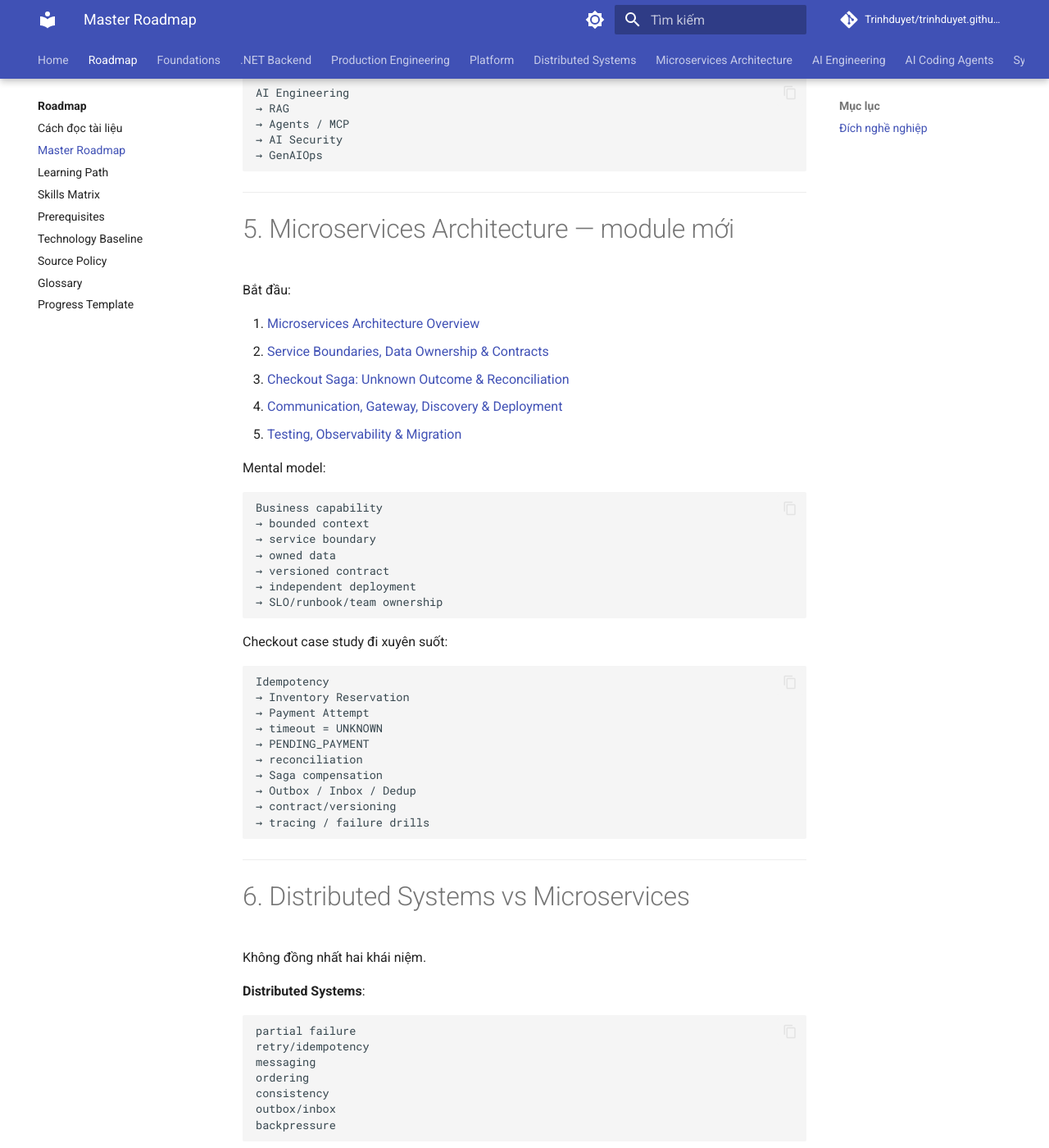
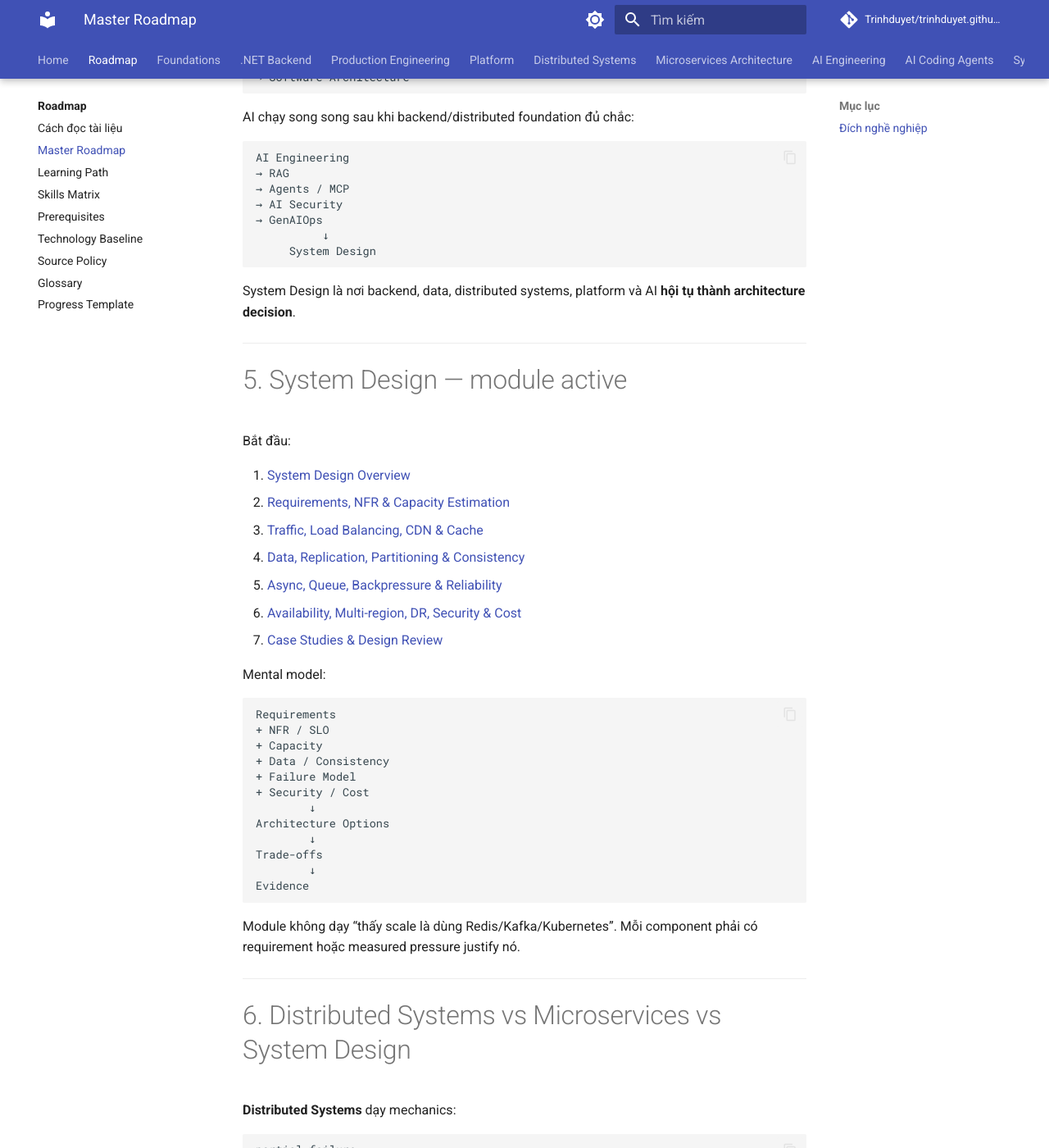
Before and after one commit to Trinhduyet/trinhduyet.github.io, an MkDocs documentation site: the page built from docs/00-roadmap/master-roadmap.md, in a window 1280 px wide and 1400 px high, scrolled down 4312 px. Shown: the whole window at 82% size. Built offline with MkDocs 1.6.1 and Material for MkDocs 9.7.7, drawn with Linux system fonts in a browser that asks for light colours; comment, search, counter and statistics services are not loaded; some of the changed text lies outside the part shown.

Commit message:
docs: activate System Design in master roadmap

````diff
--- a/docs/00-roadmap/master-roadmap.md
+++ b/docs/00-roadmap/master-roadmap.md
@@ -17,6 +17,8 @@ Failure / Security / Performance
   ↓
 Operations + Evidence
   ↓
+System Design
+  ↓
 Architecture decision
 ```
 
@@ -33,7 +35,7 @@ Architecture decision
 # 2. Priority
 
 | Priority | Nghĩa |
-| --- | --- |
+|---|---|
 | **P0 — Core** | phải implement, debug, operate và design/review được |
 | **P1 — Important** | phải dùng hoặc review tự tin |
 | **P2 — Selective** | học đủ để ra quyết định; deep dive khi project cần |
@@ -44,14 +46,14 @@ Architecture decision
 # 3. Module map
 
 | Module | Trọng tâm | Priority | Status |
-| --- | --- | --- | --- |
+|---|---|---|---|
 | 00 Roadmap | dependency, baseline, source policy | P0 | v1 |
 | 01 Computer Science | complexity, OS, memory, concurrency | P0/P2 | Content v1 |
 | 02 Linux/Git/Networking | process, DNS/TCP/TLS/HTTP, troubleshooting | P0 | Content v1 |
 | 03 .NET | C#, async, GC, ThreadPool, hosting, diagnostics | P0 | Content v1 |
 | 04 Backend | request lifecycle, auth, pagination, jobs/webhooks | P0 | Content v1 |
 | **05 SQL** | transactions, indexes, plans, EF→SQL | **P0** | **Code-first deep rewrite v1: 4 guides** |
-| **06 API Design** | HTTP contracts, security/OAuth, evolution/OpenAPI, traffic/resilience, REST/GraphQL/gRPC, gateway/realtime | **P0** | **Code-first deep rewrite v1: 6 guides + references; 25-topic coverage** |
+| **06 API Design** | contracts, OAuth/CORS, OpenAPI, caching/resilience, REST/GraphQL/gRPC | **P0** | **Code-first deep rewrite v1: 6 guides + references; 25-topic coverage** |
 | **07 ASP.NET Core** | pipeline, resilience, deployment/OTel | **P0** | **Code-first deep rewrite v1: 3 guides** |
 | 08 Testing/Review | test boundaries, integration/load, review | P0 | Structure v1; deep rewrite pending |
 | 09 Security/DevSecOps | identity, API/app security, supply chain | P0/P1 | Structure v1; deep rewrite pending |
@@ -63,19 +65,19 @@ Architecture decision
 | **15 Kubernetes** | reconciliation, workloads/network/storage/security | **P1** | **Code-first deep rewrite v1: 3 guides** |
 | 16 Observability | logs, metrics, traces, OTel, SLI/SLO | P0/P1 | Foundation integrated; dedicated module planned |
 | **17 Distributed Systems** | partial failure, messaging, consistency | **P0** | **Code-first v1: 4 guides + references** |
-| **18 Microservices Architecture** | boundaries, data ownership, contracts, Saga, deployment/migration | **P0/P1** | **Code-first v1: 4 guides + references** |
+| **18 Microservices Architecture** | boundaries, data ownership, Saga, deployment/migration | **P0/P1** | **Code-first v1: 4 guides + references** |
 | **19 AI Engineering** | provider abstraction, structured output, tools, eval | **P0** | **Code-first v1: 3 guides** |
-| 20 RAG | full ingestion/retrieval lifecycle, ACL, deletion/versioning | P0 | Foundation covered in 19; dedicated module planned |
+| 20 RAG | ingestion/retrieval lifecycle, ACL, deletion/versioning | P0 | Foundation covered in 19; dedicated module planned |
 | 21 Business AI Agents/MCP | tools, workflow, state, HITL, authorization | P0 | Planned — advanced-first |
 | **21A AI Coding Agents** | repo context, MCP, build/test/PR safety | **P0/P1** | **Code-first v1: 3 guides** |
 | 22 AI Security | injection, exfiltration, tool abuse, red teaming | P0/P1 | Planned |
 | 23 GenAIOps/MLOps | prompt/model/index lifecycle, eval gates, rollout | P0/P1/P2 | Planned |
-| 24 System Design | requirements, capacity, distributed + AI design | P0 | Planned |
+| **24 System Design** | requirements, capacity, traffic, data, reliability, multi-region, AI/system cases | **P0** | **Code-first v1: 6 guides + references + case studies** |
 | 25 Software Architecture | boundaries, styles, evolution, migration | P0 | Planned |
 | 26 Architecture Docs | C4, ADR, RFC, threat/failure/runbook | P1 | Planned |
 | 27 Data Engineering | ingestion, CDC, batch/stream, lineage | P2 | Planned / selective |
 
-`Code-first v1` nghĩa tài liệu đã có code/config, production reasoning và failure experiment. Learner evidence vẫn phải tự chạy.
+`Code-first v1` nghĩa tài liệu đã có code/config/calculation, production reasoning và failure experiment. Learner evidence vẫn phải tự chạy.
 
 ---
 
@@ -103,54 +105,50 @@ AI Engineering
 → Agents / MCP
 → AI Security
 → GenAIOps
+          ↓
+     System Design
 ```
+
+System Design là nơi backend, data, distributed systems, platform và AI **hội tụ thành architecture decision**.
 
 ---
 
-# 5. Microservices Architecture — module mới
+# 5. System Design — module active
 
 Bắt đầu:
 
-1. [Microservices Architecture Overview](../18-microservices-architecture/README.md)
-2. [Service Boundaries, Data Ownership & Contracts](../18-microservices-architecture/service-boundaries-data-ownership-and-contracts.md)
-3. [Checkout Saga: Unknown Outcome & Reconciliation](../18-microservices-architecture/checkout-saga-unknown-outcome-and-reconciliation.md)
-4. [Communication, Gateway, Discovery & Deployment](../18-microservices-architecture/communication-gateway-discovery-and-deployment.md)
-5. [Testing, Observability & Migration](../18-microservices-architecture/testing-observability-and-migration.md)
+1. [System Design Overview](../24-system-design/README.md)
+2. [Requirements, NFR & Capacity Estimation](../24-system-design/requirements-nfr-and-capacity-estimation.md)
+3. [Traffic, Load Balancing, CDN & Cache](../24-system-design/traffic-load-balancing-cdn-and-cache.md)
+4. [Data, Replication, Partitioning & Consistency](../24-system-design/data-partitioning-replication-and-consistency.md)
+5. [Async, Queue, Backpressure & Reliability](../24-system-design/async-queues-backpressure-and-reliability.md)
+6. [Availability, Multi-region, DR, Security & Cost](../24-system-design/availability-multiregion-dr-security-and-cost.md)
+7. [Case Studies & Design Review](../24-system-design/case-studies-and-design-review.md)
 
 Mental model:
 
 ```text
-Business capability
-→ bounded context
-→ service boundary
-→ owned data
-→ versioned contract
-→ independent deployment
-→ SLO/runbook/team ownership
+Requirements
++ NFR / SLO
++ Capacity
++ Data / Consistency
++ Failure Model
++ Security / Cost
+        ↓
+Architecture Options
+        ↓
+Trade-offs
+        ↓
+Evidence
 ```
 
-Checkout case study đi xuyên suốt:
-
-```text
-Idempotency
-→ Inventory Reservation
-→ Payment Attempt
-→ timeout = UNKNOWN
-→ PENDING_PAYMENT
-→ reconciliation
-→ Saga compensation
-→ Outbox / Inbox / Dedup
-→ contract/versioning
-→ tracing / failure drills
-```
+Module không dạy “thấy scale là dùng Redis/Kafka/Kubernetes”. Mỗi component phải có requirement hoặc measured pressure justify nó.
 
 ---
 
-# 6. Distributed Systems vs Microservices
+# 6. Distributed Systems vs Microservices vs System Design
 
-Không đồng nhất hai khái niệm.
-
-**Distributed Systems**:
+**Distributed Systems** dạy mechanics:
 
 ```text
 partial failure
@@ -162,26 +160,39 @@ outbox/inbox
 backpressure
 ```
 
-**Microservices Architecture** thêm:
+**Microservices Architecture** thêm organizational/system boundaries:
 
 ```text
 service boundaries
 data sovereignty
 team ownership
-API/event contracts
-API gateway/BFF
-service discovery
-independent deployment
-migration from modular monolith
+contracts
+deployment lifecycle
+migration
 ```
 
-Microservices sử dụng kiến thức Distributed Systems; vì vậy Module 17 là prerequisite của Module 18.
+**System Design** tổng hợp:
+
+```text
+requirements
+capacity
+traffic
+storage
+cache/CDN
+partitioning
+availability
+security
+cost
+failure recovery
+```
+
+và quyết định khi nào các mechanics/pattern ở trên thực sự cần thiết.
 
 ---
 
 # 7. Architecture progression
 
-Không nhảy từ CRUD thẳng sang microservices.
+Không nhảy từ CRUD thẳng sang distributed architecture.
 
 ```text
 Monolith
@@ -190,9 +201,11 @@ Monolith
 → Event-driven integration
 → Distributed Systems competence
 → Microservices when justified
+→ System Design at workload scale
+→ Software Architecture evolution/governance
 ```
 
-Microservices không phải default “production architecture”. Nếu team/domain/scale chưa tạo pressure, Modular Monolith thường đơn giản hơn và rẻ hơn để vận hành.
+Microservices không phải default production architecture. Multi-region, sharding và streaming cũng vậy.
 
 ---
 
@@ -213,31 +226,32 @@ Hiểu trong 5 phút
 
 Generic prose có thể copy sang công nghệ khác = **outline**, không phải deep content.
 
-Default reading order:
+System Design thêm quality gate:
 
 ```text
-Problem
-→ Code
-→ Mental Model
-→ Failure
-→ Internals
-→ Operations
-→ Architecture
+requirements
++ explicit assumptions
++ capacity estimates
++ failure analysis
++ cost
++ migration trigger
 ```
+
+Diagram không thay thế reasoning.
 
 ---
 
 # 9. Project spine
 
 | Project | Trọng tâm | Evidence |
-| --- | --- | --- |
+|---|---|---|
 | 01 Async File Processor | I/O, Channels, cancellation, concurrency | failure tests + resource measurement |
 | 02 Order Management | ASP.NET Core, SQL, EF, API/security | contract + data model + tests |
 | 03 Production Backend | Redis, Docker, workers, observability, CI | SLO + load report + runbook |
 | **04 Distributed Checkout / Notifications** | broker, outbox, dedup, Saga, microservice boundaries | ADR + outage/replay/reconciliation drills |
 | 05 Enterprise RAG | ingestion, ACL, retrieval, deletion, eval | lineage + eval + threat model |
 | 06 Production Agent Platform | tools, MCP, workflow, approval, audit | trust boundary + red-team gates |
-| 07 High-scale AI System Design | multi-region/provider | C4 + capacity + cost + DR + migration |
+| **07 High-scale AI System Design** | multi-region/provider/RAG/agents | **capacity + C4 + cost + DR + migration + failure drills** |
 
 ---
 
@@ -251,17 +265,18 @@ unit/integration/contract test
 execution plan
 trace
 load/eval report
+capacity sheet
 failure experiment
 PR review
 ADR/runbook
+DR/restore result
 ```
 
 “Đã đọc xong” không phải evidence.
 
 ## Verification metadata
 
-- Verified: 2026-08-13
-- API Design deep rewrite covers the 25-item contract/security/reliability/protocol checklist in Module 06.
-- Microservices sources: Microsoft Learn / Azure Architecture Center
-- Technology baseline: [technology-baseline.md](technology-baseline.md)
-- Source policy: [source-policy.md](source-policy.md)
+- Verified: 2026-08-13.
+- System Design scope: roadmap.sh + official Azure Architecture Center / Well-Architected reliability guidance.
+- Technology baseline: [technology-baseline.md](technology-baseline.md).
+- Source policy: [source-policy.md](source-policy.md).
````
Also changed, not shown: other parts of docs/00-roadmap/master-roadmap.md (+1 -1 lines).
